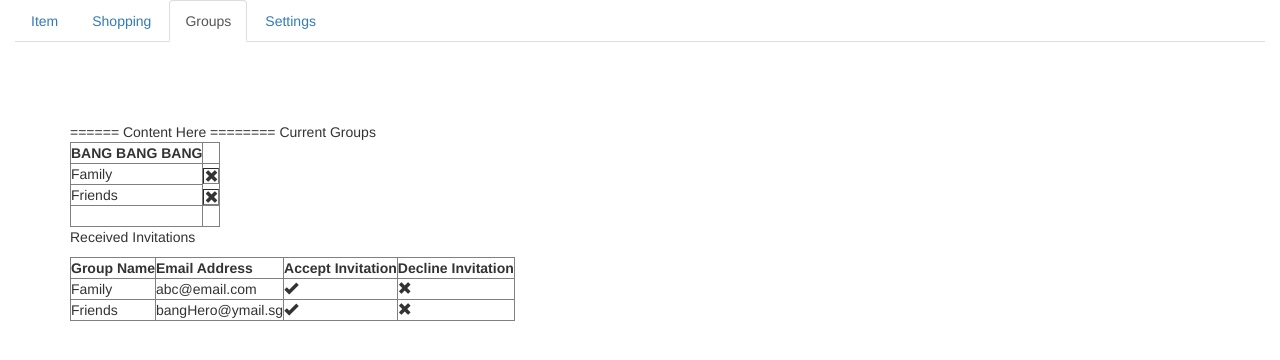
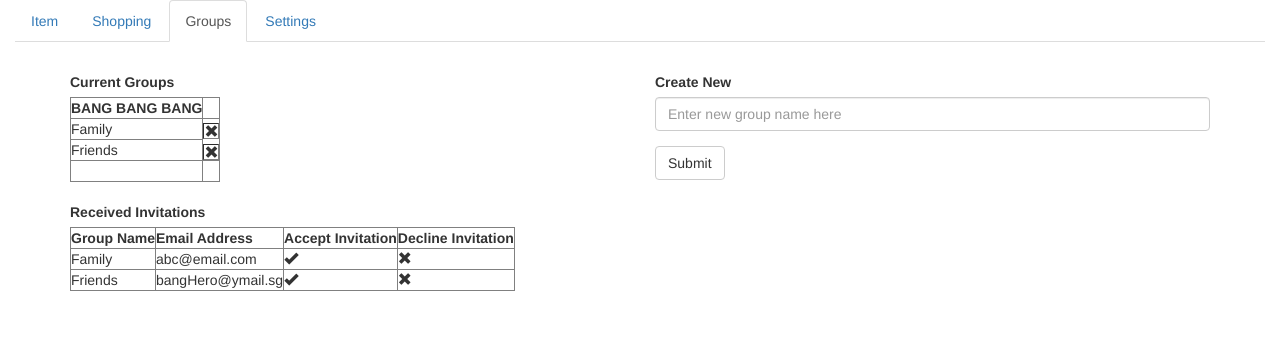
Before and after one commit to YeongChai-07/2101C1_Proto, a PHP site: page /Groups.php in a window 1280 px wide. Shown: the top 360 px of the page. Run offline with PHP 8.4, Linux system fonts and the light colour scheme; some libraries are stand-ins or nearby versions.

Commit message:
UPDATED the UI for Groups main page(with the Create New Group Form Controls).

```diff
--- a/ui/Groups.php
+++ b/ui/Groups.php
@@ -15,10 +15,11 @@
 			<li><a href="./Settings.html">Settings</a></li>
 		</ul>
 		<div class="container">
-		    <br/><br/><br/><br/>
-		    ====== Content Here ========
-		    Current Groups
-		    <table border = "1">
+		    <p>&nbsp;</p>
+			<div class="row">
+			    <div class="col-xs-6">
+				    <label for="currGrp_List">Current Groups</label>
+					<table border = "1" id="currGrp_List">
 					  <tr>
 						<th>BANG BANG BANG</th>
 						<th>&nbsp;</th>
@@ -40,9 +41,25 @@
 						<td>&nbsp;</td>
 					  </tr>
 					</table>
-		    <p>
-		      Received Invitations
-		    <table border = "1">
+				</div>
+				<div class="col-xs-6">
+				    <form role="form">
+					    <div class="form-group">
+						    <label for="createGrp_Name">Create New</label>
+							<input type="text" class="form-control" id="createGrp_Name"
+							       placeholder="Enter new group name here"/>
+						</div>
+						<button type="submit" class="btn btn-default btn-md">Submit</button>
+					</form>
+				</div>
+			</div>
+			<div class="row">
+			    <div class="col-xs-12">&nbsp;</div>
+			</div>
+			<div class="row">
+			    <div class="col-xs-12">
+					<label for="testTableData">Received Invitations</label>
+						<table border = "1" id="testTableData">
 							<tr>
 								<th>Group Name</th>
 								<th>Email Address</th>
@@ -54,19 +71,28 @@
 								<td>
 									abc@email.com
 								</td>
-		        <td><span class="glyphicon glyphicon-ok"></span></td>
-		        <td><span class="glyphicon glyphicon-remove"></span></td>
+								<td>
+									<span class="glyphicon glyphicon-ok"></span>
+								</td>
+								<td>
+									<span class="glyphicon glyphicon-remove"></span>
+								</td>
 							</tr>
 							<tr>
 								<td>Friends</td>
 								<td>
 									bangHero@ymail.sg
 								</td>
-		        <td><span class="glyphicon glyphicon-ok"></span></td>
-		        <td><span class="glyphicon glyphicon-remove"></span></td>
+								<td>
+									<span class="glyphicon glyphicon-ok"></span>
+								</td>
+								<td>
+									<span class="glyphicon glyphicon-remove"></span>
+								</td>
 							</tr>
 						</table>
-		  </p>
+					</div>
+			</div>
 		</div>
 	</body>
 </html>
```
Lines whose indentation alone changed are shown as unchanged.
